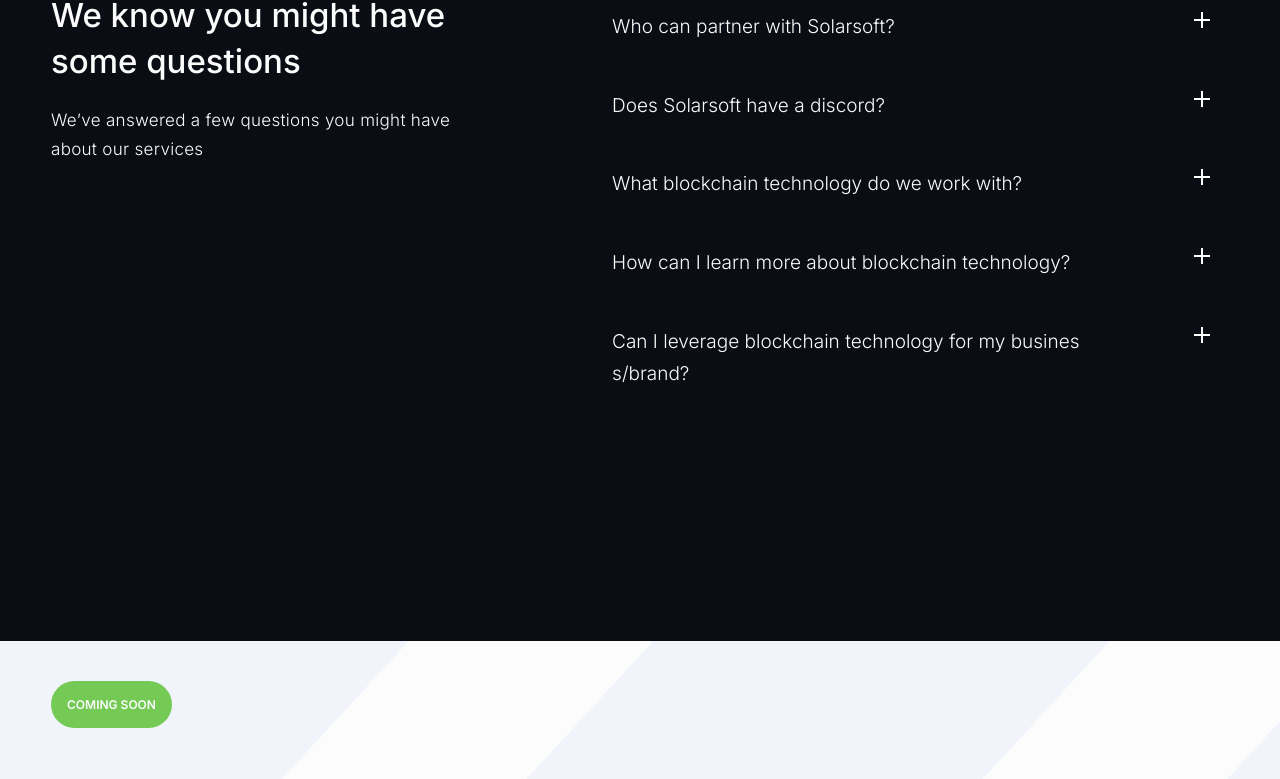
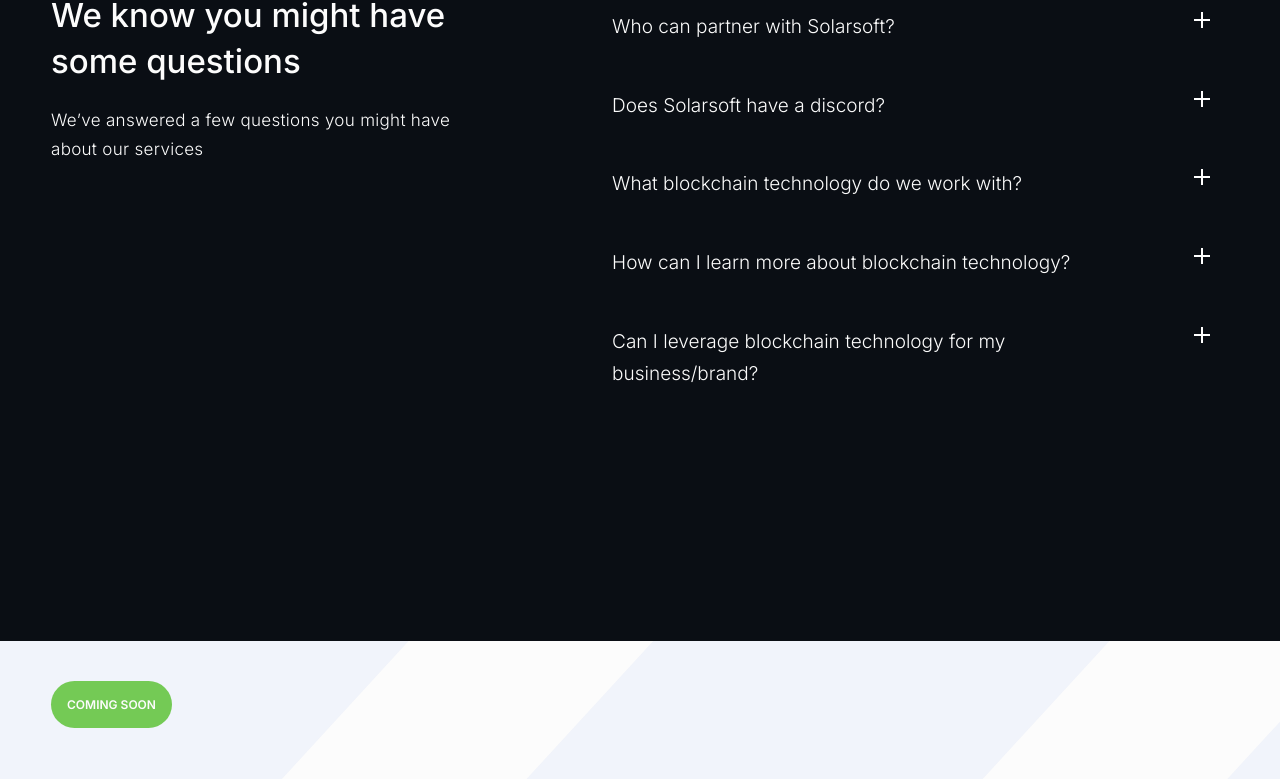
Before and after one commit to The-Anomaly/solarsoft, a React (Create React App) app: page / in a window 1280 px wide. Shown: the part 5050-5829 px from the top of the page. Built offline with nearby package versions, Linux system fonts and the light colour scheme.

Commit message:
copy updates

```diff
--- a/src/components/about/index.tsx
+++ b/src/components/about/index.tsx
@@ -54,7 +54,7 @@
             <p className={styles.txt}>
               We are a new business and creative unit. We provide content creators and advertising partners with
               end-to-end blockchain ecosystem solutions and infrastructure to build, launch, manage and sell NFT content
-              and experience.
+              and experiences.
             </p>
           </div>
           <div className={styles.heroImg}></div>
--- a/src/components/contact/styles.module.css
+++ b/src/components/contact/styles.module.css
@@ -30,7 +30,7 @@
 .form input {
   width: 100%;
   background: #1e2028;
-  border: none;
+  border: 1px solid #1e2028;
   margin-bottom: 4px;
   border-radius: 4px;
   font-weight: 200;
@@ -42,7 +42,7 @@
 .form textarea {
   width: 100%;
   background: #1e2028;
-  border: none;
+  border: 1px solid #1e2028;
   margin-bottom: 4px;
   border-radius: 4px;
   padding: 1rem;
@@ -55,6 +55,10 @@
 .form input::placeholder,
 .form textarea::placeholder {
   color: #939393;
+}
+.form input:focus,
+.form textarea:focus {
+  border-color: var(--secondaryText);
 }
 .btn {
   width: fit-content;
--- a/src/components/contractService/details/index.tsx
+++ b/src/components/contractService/details/index.tsx
@@ -30,12 +30,12 @@
         <h3 className={styles.subTtl}>The Problem</h3>
         <p className={styles.bottom3}>
           As the internet continues to innovate and grow, so does the pool of shared information. With contributors
-          never being incentivized financially prior to the emergence of Web 3.0. Smart contracts have created an
+          never being incentivized financially prior to the emergence of Web 3.0, Smart contracts have created an
           opportunity to provide incentives to both contributors and those who seek knowledge on the internet today.
         </p>
         <h3 className={styles.subTtl}>The Solution</h3>
         <p className={styles.bottom1}>
-          Unlike web 2.0, web 3.0 protocols are able to have native tokens that are used as incentives for its users
+          Unlike Web 2.0, Web 3.0 protocols are able to have native tokens that are used as incentives for its users
           through smart contracts.
         </p>
         <p className={styles.bottom3}>
--- a/src/components/home/faq/index.tsx
+++ b/src/components/home/faq/index.tsx
@@ -51,11 +51,11 @@
     },
     {
       question: " How can I learn more about blockchain technology?",
-      answer: `You can learn about blockchain technology at Solarsoft University. It is a free, open-source learning community that consists of users, developers, technologists, artists, miners, HODLers and enthusiasts, ranging from beginners to advanced`,
+      answer: `You can learn about blockchain technology at Solarsoft University. It is a free, open-source learning community that consists of users, developers, technologists, artists, miners, HODLers and enthusiasts, ranging from beginners to experts.`,
     },
     {
       question: "Can I leverage blockchain technology for my business/brand?",
-      answer: `If your use case is digital, yes, you can leverage blockchain technology. If it isn’t clearly digital you can reach out and we will let you know if your business requirements can be configured to leverage blockchain.`,
+      answer: `If your use case is digital, yes, you can leverage blockchain technology. If it isn’t clearly digital you can reach out and we will let you know if your business requirements can be configured to leverage blockchain, and blockchain technology.`,
     },
   ];
   return (
--- a/src/components/home/faq/styles.module.css
+++ b/src/components/home/faq/styles.module.css
@@ -48,7 +48,6 @@
 .faqBtn span {
   width: 80%;
   line-height: 1.7;
-  word-break: break-all;
 }
 .faqBody {
   padding: 0 1.2rem;
--- a/src/components/nftService/details/index.tsx
+++ b/src/components/nftService/details/index.tsx
@@ -18,7 +18,6 @@
     setActive((prev) => (prev < 2 ? prev + 1 : 0));
   };
 
-  console.log(active);
   return (
     <section className={`siteWrapper ${styles.wrapper}`}>
       <h2 className={styles.ttl}>Non-Fungible Tokens (NFTs)</h2>
@@ -34,7 +33,7 @@
         </p>
         <p className={styles.bottom2}>
           NFTs have blown up over the past few years, and the tokens still have a long future ahead. As long as it is
-          unique, can be stored digitally and holds value. It can be an NFT.
+          unique, can be stored digitally and holds value, it can be an NFT.
         </p>
         <p className={styles.bottom3}>
           Interestingly, NFTs have many other potential use cases than the applications in art that we see today. As an
```
